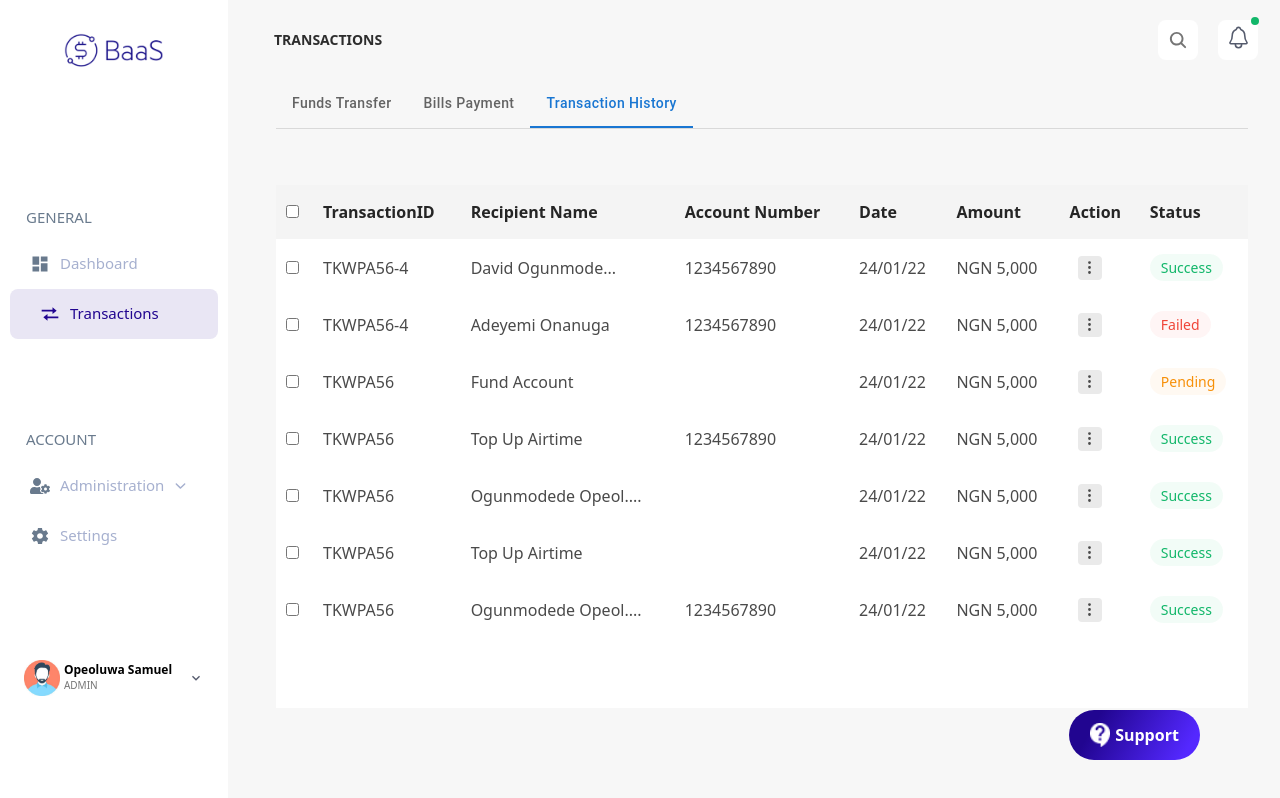
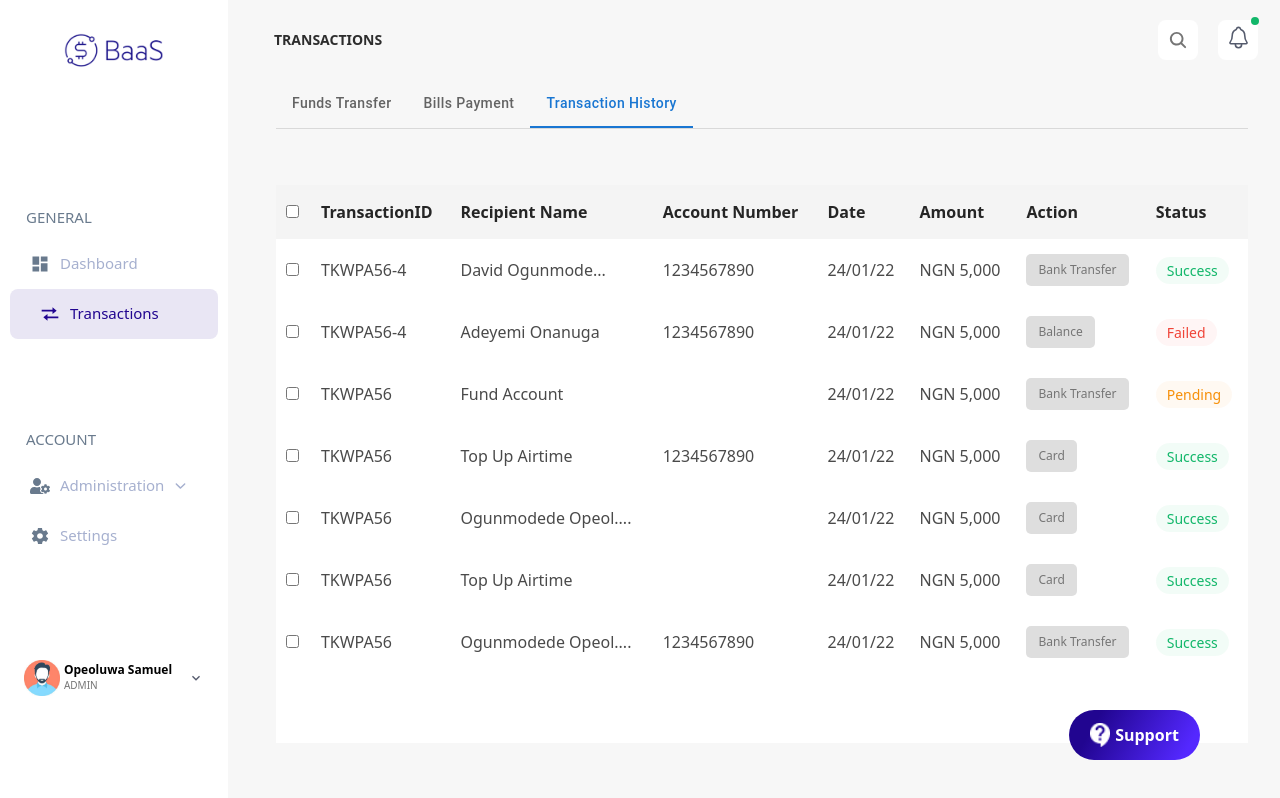
Before and after one commit to olukunle-abolade/BaaSNGWeb, a Next.js app: page /dashboard/transactions in a window 1280 px wide. Both pictures are taken after a click on the tab "Transaction History". Built offline with nearby package versions, Linux system fonts and the light colour scheme.

Commit message:
styling: transition table

```diff
--- a/src/view/transactions/transaction.tsx
+++ b/src/view/transactions/transaction.tsx
@@ -12,12 +12,10 @@ import {FiMoreVertical} from 'react-icons/fi'
 import MOCK_DATA from '@/utils/MOCK_DATA2.json'
 
 
-const RenderClaimsToggle = () => (
-  <Tooltip title="Settings">
-    <span  style={{backgroundColor: "#EAEAEA", height: 24, width: 24}} className='ml-2 flex items-center justify-center rounded -z-10'>
-      <FiMoreVertical  className='z-0' style={{fontSize: 17}}/>
-    </span>
-  </Tooltip>
+const RenderClaimsToggle = (value: any) => (
+    <div  style={{backgroundColor: "#EAEAEA", height: 24, width: 24}} className='ml-2 flex items-center justify-center rounded -z-10'>
+      <p>{value}</p>
+    </div>
 )
 
 // status color
@@ -54,7 +52,8 @@ const Transaction = () => {
       },
       {
         Header: "Action",
-        Cell: () => <RenderClaimsToggle/>
+        accessor: "Channel",
+        Cell: ({ cell:{ value}}:{cell: any}) => <p className='w-fit text-n100 text-xs font-medium rounded-[5px] px-3 py-2 bg-n40'>{value}</p>
       },
       {
         Header: 'Status',
```
